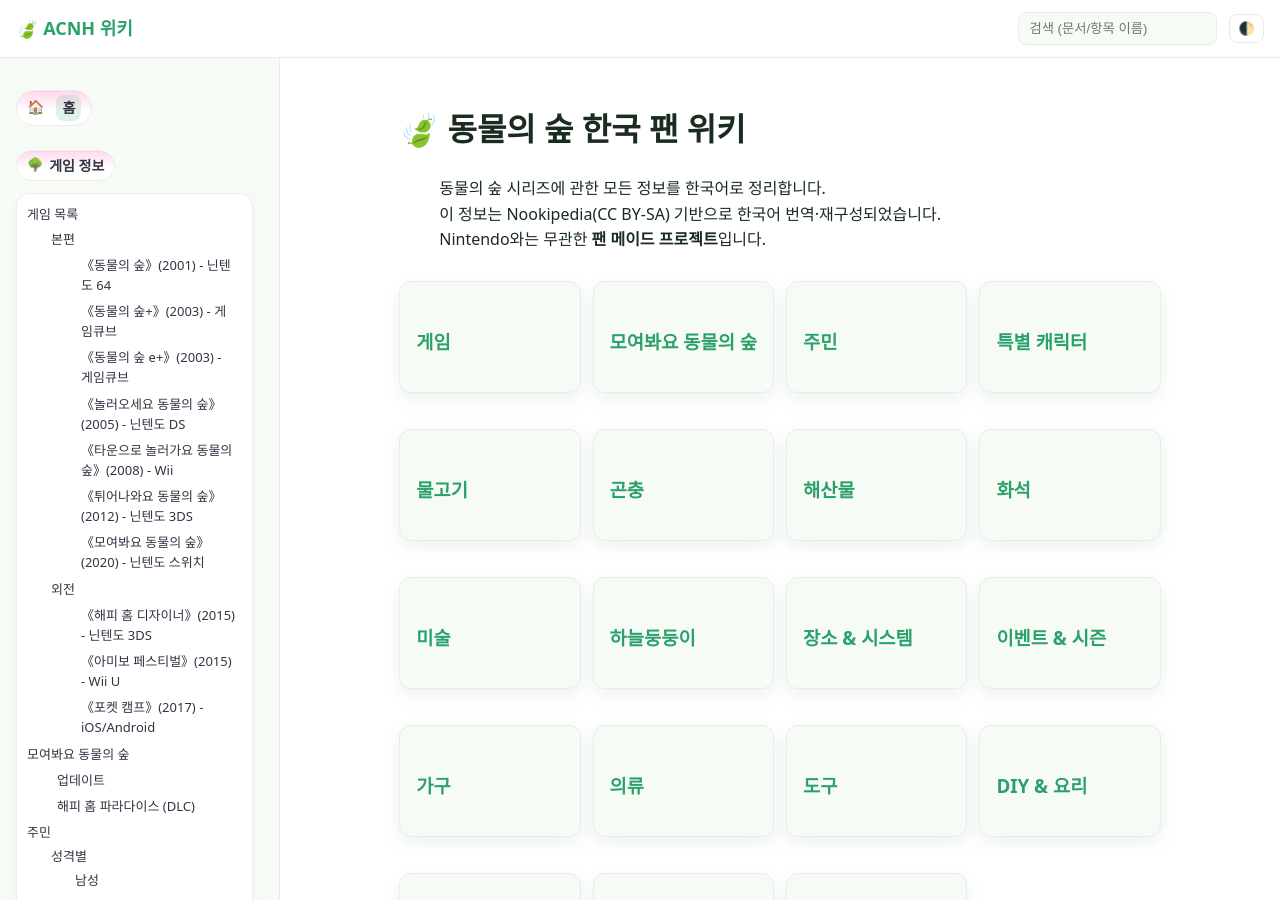
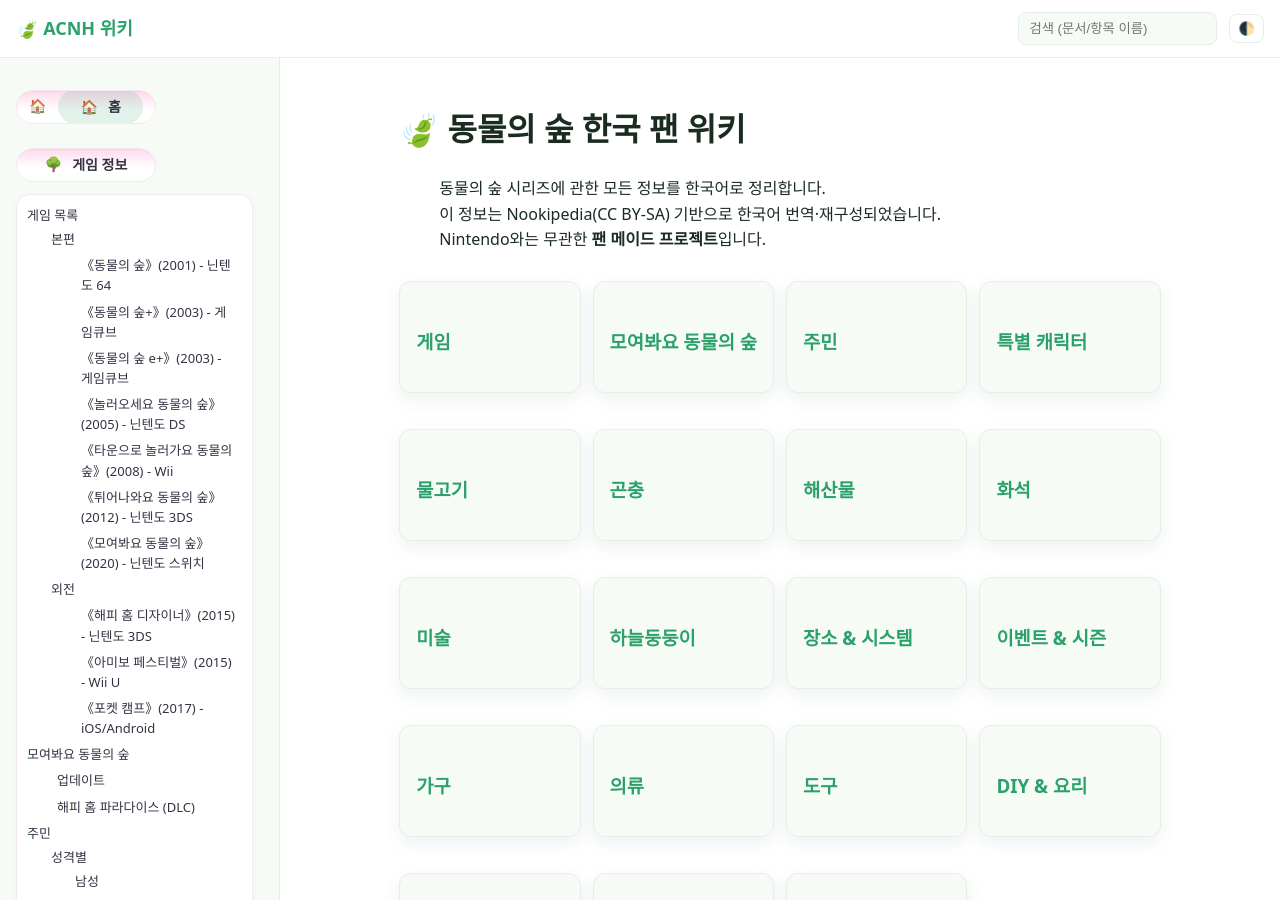
Before and after one commit to cute-bite/animal-crossing, a Jekyll site: the page built from index.md, in a window 1280 px wide and 900 px high. Built offline with Jekyll 4.4.1, drawn with Linux system fonts in a browser that asks for light colours.

Commit message:
Add files via upload

```diff
--- a/assets/css/theme.css
+++ b/assets/css/theme.css
@@ -441,3 +441,64 @@ tr:nth-child(even){ background:rgba(42,160,106,.04); }
 
 /* 5) species-grid(종류별 칩)는 기존 스타일 유지 */
 .sidebar .species-grid li { padding-left: 0 !important; }
+
+/* ===== [패치] 섹션 배지(홈/게임정보/...) 폭 통일 ===== */
+
+/* 1) 공통 변수: 배지 가로폭/높이 */
+.sidebar {
+  --pill-w: 140px;   /* 모든 배지의 동일 가로폭 */
+  --pill-h: 34px;    /* 높이(폰트에 맞춰 필요시 조정) */
+}
+
+/* 2) h3 자체를 '배지'로 만들기 (섹션 제목들) */
+.sidebar h3 {
+  display: inline-flex;
+  width: var(--pill-w);
+  height: var(--pill-h);
+  align-items: center;
+  justify-content: center;
+  gap: 6px;
+  border-radius: 999px;
+  padding: 0 12px;              /* 좌우 여백(텍스트 중심 정렬) */
+  white-space: nowrap;          /* 줄바꿈 금지 */
+  overflow: hidden;             /* 넘치면 숨김 */
+  text-overflow: ellipsis;      /* 너무 길면 … 처리 */
+  /* 기존의 파스텔 배경/보더가 있다면 그대로 유지됩니다.
+     없다면 예시로 한 줄 추가:
+     background: linear-gradient(0deg,#fff 0%,#fff 40%, #ffd9ec 100%);
+     border: 1px solid #f4e8f1;
+  */
+}
+
+/* 3) '홈'은 <h3> 안에 <a>가 있으므로, a도 배지처럼 보이게 */
+.sidebar .menu > ul li h3 > a {
+  display: inline-flex;
+  width: var(--pill-w);
+  height: var(--pill-h);
+  align-items: center;
+  justify-content: center;
+  gap: 6px;
+  border-radius: 999px;
+  padding: 0 12px;
+  white-space: nowrap;
+  overflow: hidden;
+  text-overflow: ellipsis;
+}
+
+/* 4) 아이콘(::before)도 배지 안쪽에서 정렬되도록 */
+.sidebar h3::before,
+.sidebar .menu > ul li h3 > a::before {
+  margin-right: 4px;
+  font-size: 14px;
+  line-height: 1;
+}
+
+/* 5) '홈' 배지에 집 아이콘 */
+.sidebar .menu > ul li h3 > a::before {
+  content: "🏠";
+}
+
+/* 6) 모바일에서는 살짝 더 좁게 */
+@media (max-width: 768px) {
+  .sidebar { --pill-w: 120px; --pill-h: 32px; }
+}
```
